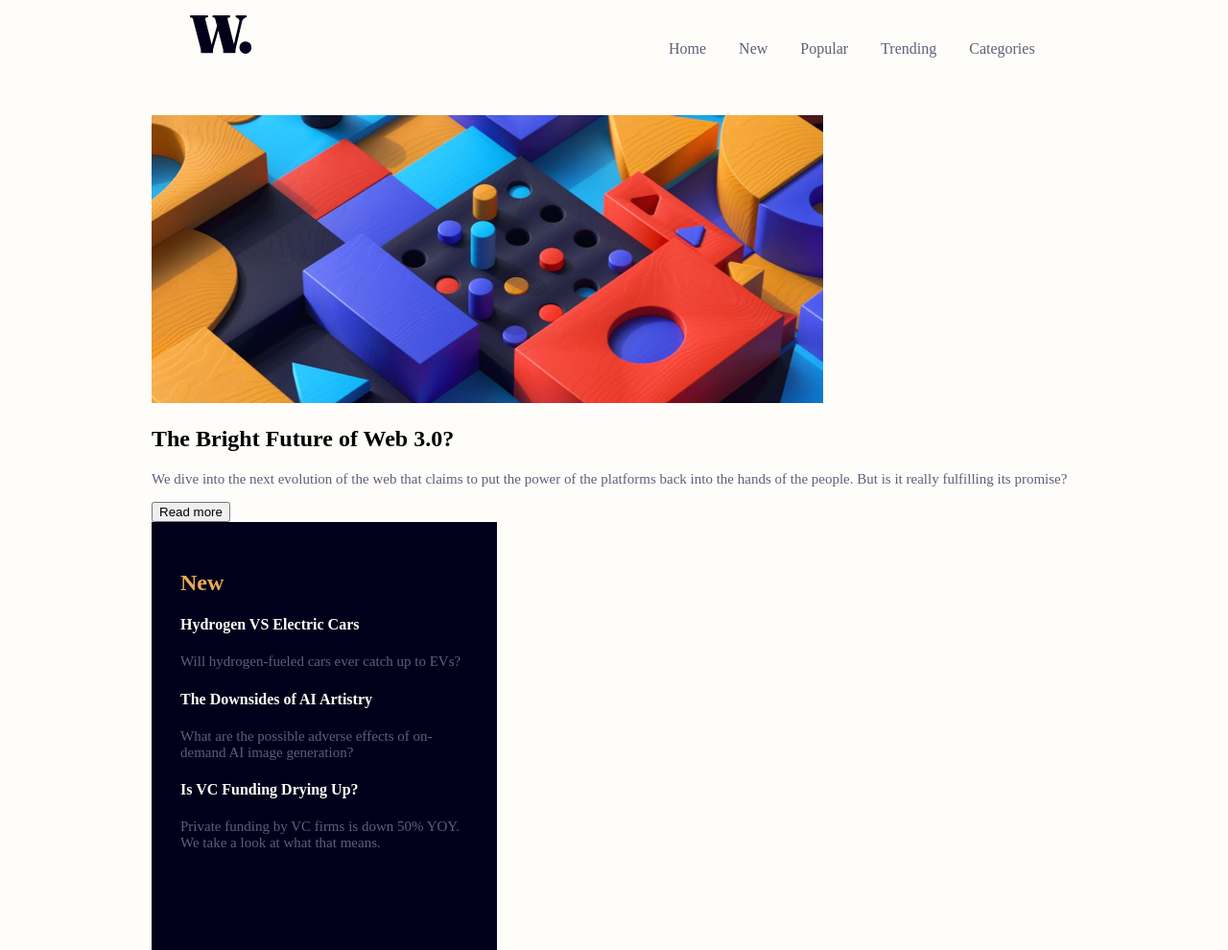
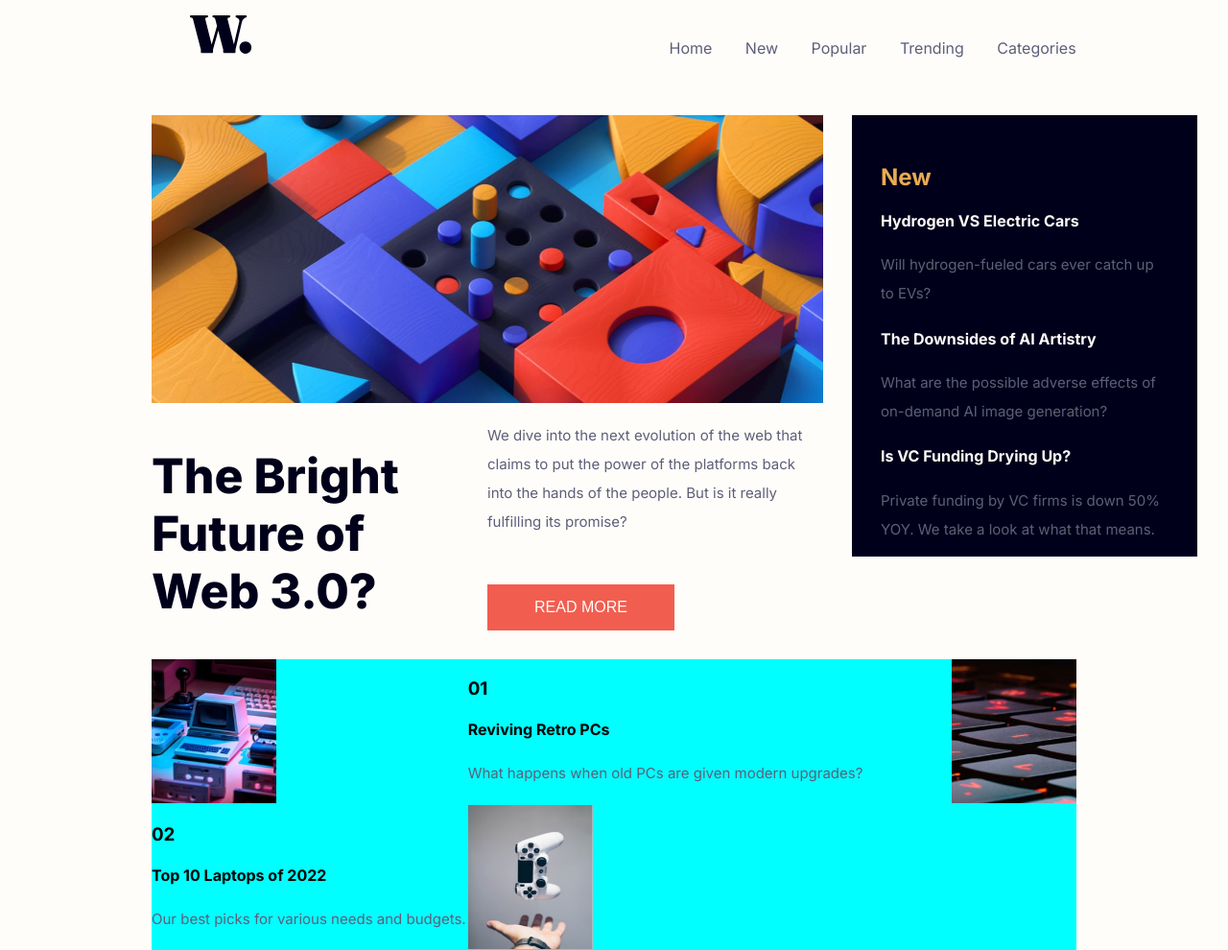
Before and after one commit to nancy-cmd/news-homepage, a plain HTML site: page index.html in a window 1280 px wide. Shown: the top 990 px of the page at 96% size. Drawn offline with Linux system fonts and the light colour scheme.

Commit message:
added styling

```diff
--- a/index.html
+++ b/index.html
@@ -5,6 +5,7 @@
   <meta name="viewport" content="width=device-width, initial-scale=1.0"> <!-- displays site properly based on user's device -->
 
   <link rel="icon" type="image/png" sizes="32x32" href="./assets/images/favicon-32x32.png">
+  <link href="https://fonts.googleapis.com/css2?family=Inter:wght@400;700;800&display=swap" rel="stylesheet">
 
   <title>Frontend Mentor | News homepage</title>
 
@@ -29,16 +30,20 @@
   </nav>
 <main>
   <div class="grid-container">
-    <section id="sec1" class="grid-item">
+    <section id="sec1" class="grid-item1">
       <img src="./assets/images/image-web-3-desktop.jpg" class="sec1-img" alt="">
-      <h1>The Bright Future of Web 3.0?</h1>
+      <div class="grid-container1">
+        <h1 class="item1">The Bright Future of Web 3.0?</h1>
 
-      <p>
+        <p class="item2">
           We dive into the next evolution of the web that claims to put the power of the platforms back into the hands of the people.
-      But is it really fulfilling its promise?
+        But is it really fulfilling its promise? <br>
+        <button>READ MORE</button>
         </p>
 
-       <button>Read more</button>
+
+      </div>
+
 
     </section>
 
@@ -55,18 +60,21 @@
      <p> Private funding by VC firms is down 50% YOY. We take a look at what that means.</p>
 
     </section>
+  </div>
 
-    <section id="sec3" class="grid-item">
-      <div>
+    <section id="sec3" class="grid-container2">
+
       <img src="./assets/images/image-retro-pcs.jpg" alt="">
+        <div class="sec3">
+
           <h3>01</h3>
           <h4>Reviving Retro PCs</h4>
           <p>What happens when old PCs are given modern upgrades?</p>
-
         </div>
 
+        <img src="./assets/images/image-top-laptops.jpg" alt="">
       <div>
-        <img src="./assets/images/image-top-laptops.jpg" alt="">
+
         <h3>02</h3>
       <h4>Top 10 Laptops of 2022</h4>
       <p>Our best picks for various needs and budgets.</p>
@@ -75,18 +83,22 @@
 
       <div>
         <img src="./assets/images/image-gaming-growth.jpg" alt="">
+        <div class="three">
           <h3>03</h3>
         <h4>The Growth of Gaming</h4>
         <p>How the pandemic has sparked fresh opportunities.</p>
 
         </div>
 
+      </div>
+
+
 
     </section>
 
 
 
-  </div>
+
 
 
 </main>
--- a/styles.css
+++ b/styles.css
@@ -1,13 +1,16 @@
 body{
     max-width: 1440px;
     background-color: var(--Off-white);
+    font-family: 'Inter', sans-serif;
 }
 main, nav{
    margin: auto 150px;
 }
+
 p {
     font-size: 15px;
     color: var(--Dark-grayish-blue);
+    line-height: 30px;
 }
 /*colors*/
 :root {
@@ -39,11 +42,49 @@ li {
     left: 400px;
 
 }
+/*grid container*/
+.grid-container{
+    display: grid;
+    grid-template-columns: auto auto;
+}
+.item1 {
+    grid-area: area1;
+}
+.item2 {
+    grid-area: area2;
+}
+.item3 {
+    grid-area: area3;
+
+}
+.grid-container1 {
+    display: grid;
+    grid-template-areas: "area1 area2";
+}
 
 /* sec1*/
 .sec1-img {
     height: 300px;
     width: 700px;
+}
+h1 {
+    color: var(--Very-dark-blue);
+    font-weight: 800;
+    font-size: 50px;
+}
+button {
+    background-color: var(--Soft-red);
+    border: none;
+    color: var(--Off-white);
+    padding: 15px 32px;
+    text-align: center;
+    font-size: 16px;
+    width: 195px;
+    margin-top: 50px;
+}
+#sec1 p {
+    margin-left: 65px;
+    width: 350px;
 }
 
 /* sec2*/
@@ -53,6 +94,7 @@ li {
     height: 400px;
     width: 300px;
     padding: 30px;
+    margin-left: 30px;
 }
  #sec2 h2 {
     color: var(--Soft-orange);
@@ -60,3 +102,18 @@ li {
 
 
 /* sec3*/
+.grid-container2 {
+    display: grid;
+    grid-template-columns: auto auto auto;
+    justify-content: space-evenly;
+    gap: 2px;
+    background-color: aqua;
+}
+#sec3 img {
+    width: 130px;
+    height: 150px;
+    margin: 0;
+}
+.three{
+    display: inline-flex;
+}
```
Lines whose indentation alone changed are shown as unchanged.
